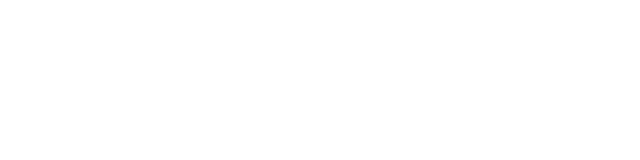
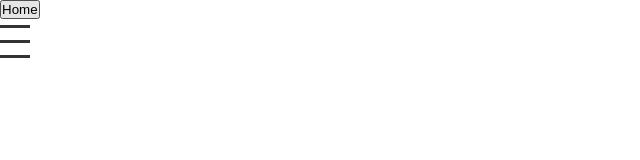
Before and after one commit to ivanapejicic/portfolio, a React (Create React App) app: page / in a window 1280 px wide. Shown: the top 160 px of the page, without its empty margins (0-640 px from the left). Built offline with nearby package versions, Linux system fonts and the light colour scheme.

Commit message:
Nav bar added to the home page

```diff
--- a/src/assets/pages/Home/Home.js
+++ b/src/assets/pages/Home/Home.js
@@ -1,12 +1,42 @@
+// Home.js
+
+import React, { useState } from 'react';
 import './Home.scss';
 
 function Home() {
+    const [isHovered, setIsHovered] = useState(false);
+
+    const handleMouseEnter = () => {
+        setIsHovered(true);
+    };
+
+    const handleMouseLeave = () => {
+        setIsHovered(false);
+    };
 
     return (
         <div className='home'>
-
+            <div className='home__top'>
+                <button id='intro'>Home</button>
+                <div
+                    className='menu-icon'
+                    onMouseEnter={handleMouseEnter}
+                    onMouseLeave={handleMouseLeave}
+                >
+                    <span></span>
+                    <span></span>
+                    <span></span>
+                    {isHovered && (
+                        <div className='dropdown-menu'>
+                            <a href='#'>About</a>
+                            <a href='#'>Work</a>
+                            <a href='#'>Contact</a>
+                        </div>
+                    )}
+                </div>
+            </div>
         </div>
-    )
+    );
 }
 
 export default Home;
--- a/src/assets/pages/Home/Home.scss
+++ b/src/assets/pages/Home/Home.scss
@@ -1,3 +1,40 @@
 @use '../../styles/mixin' as *;
 @use '../../styles/typography' as *;
 @use '../../styles/variables' as *;
+
+// Home.scss
+
+.menu-icon {
+    display: flex;
+    flex-direction: column;
+    cursor: pointer;
+}
+
+.menu-icon span {
+    width: 30px;
+    height: 3px;
+    background-color: #333;
+    margin: 6px 0;
+}
+
+.dropdown-menu {
+    display: flex;
+    flex-direction: column;
+    position: absolute;
+    top: 60px; // Adjust the distance from the top
+    right: 0;
+    background-color: #f9f9f9;
+    padding: 10px;
+    border: 1px solid #ddd;
+    z-index: 1;
+}
+
+.dropdown-menu a {
+    text-decoration: none;
+    color: #333;
+    padding: 8px;
+}
+
+.dropdown-menu a:hover {
+    background-color: #ddd;
+}
```
